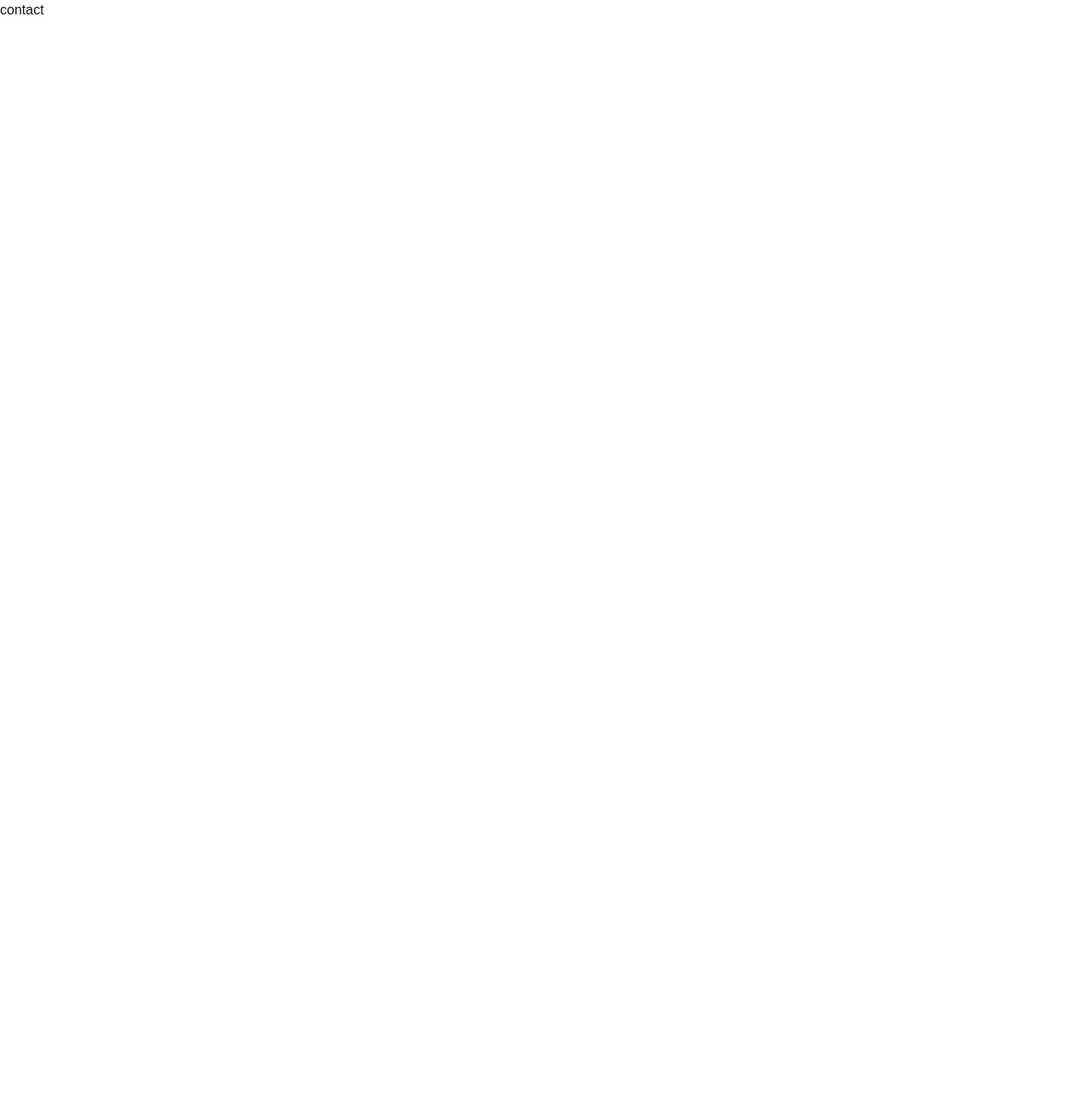
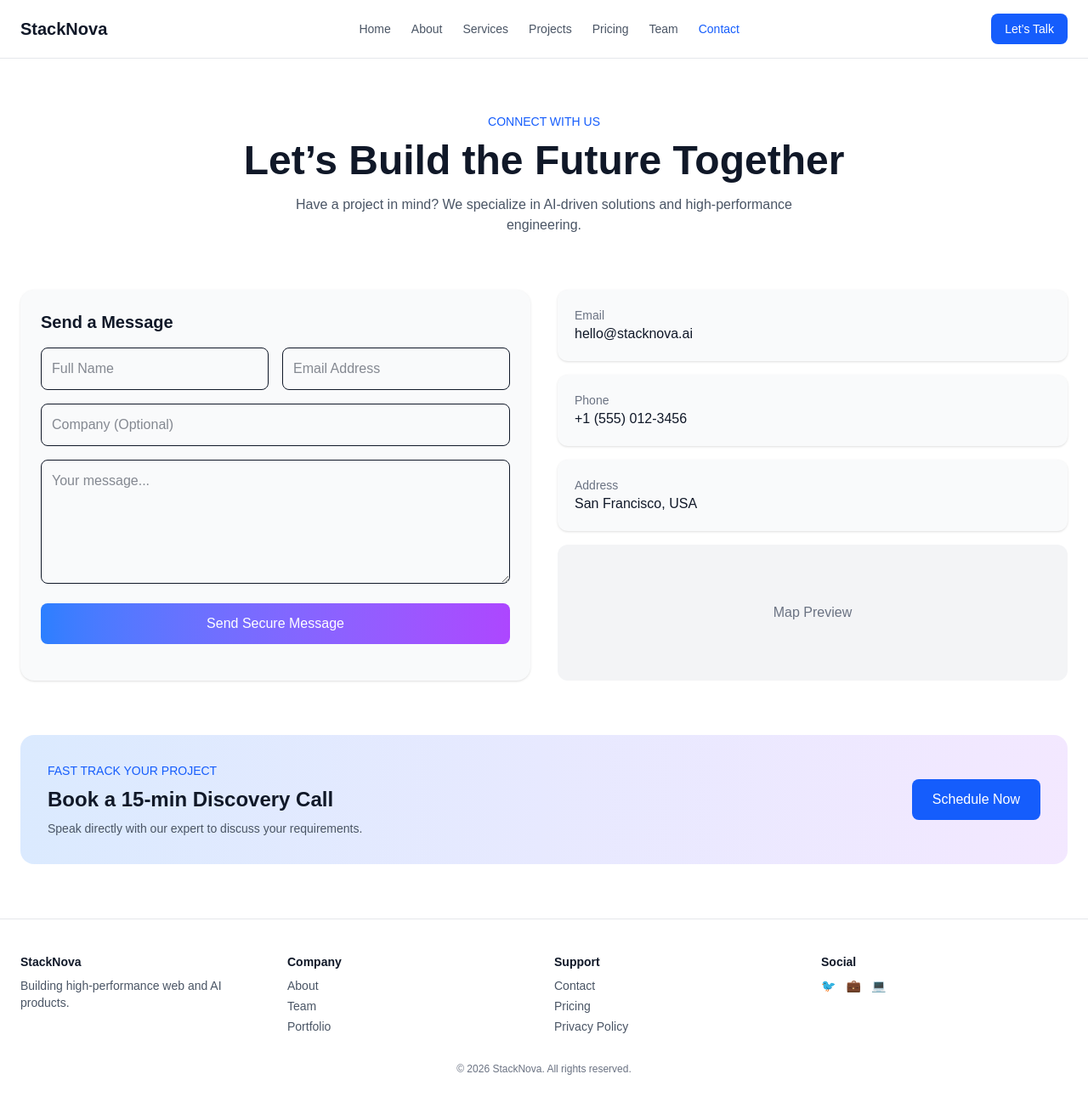
Before and after one commit to hemantgupta98/StackNova, a Next.js app in the folder frontend/: page /src/contact in a window 1280 px wide. Shown: the whole page at 85% size. Before the commit the page ends 800 px from the top, so only its background shows below. Built offline with nearby package versions, Linux system fonts and the light colour scheme.

Commit message:
work on contact ui

```diff
--- a/frontend/app/src/contact/page.tsx
+++ b/frontend/app/src/contact/page.tsx
@@ -1,9 +1,166 @@
-import Image from "next/image";
+"use client";
 
-export default function Home() {
+import React from "react";
+
+export default function ContactPage() {
   return (
-    <>
-    <h1>contact</h1>
-    </>
+    <div className="min-h-screen bg-white text-gray-900">
+      {/* Navbar */}
+      <header className="w-full border-b border-gray-200">
+        <div className="max-w-7xl mx-auto flex items-center justify-between px-6 py-4">
+          <h1 className="text-xl font-bold">StackNova</h1>
+          <nav className="hidden md:flex gap-6 text-sm text-gray-600">
+            <a href="#">Home</a>
+            <a href="#">About</a>
+            <a href="#">Services</a>
+            <a href="#">Projects</a>
+            <a href="#">Pricing</a>
+            <a href="#">Team</a>
+            <a href="#" className="text-blue-600 font-medium">
+              Contact
+            </a>
+          </nav>
+          <button className="bg-blue-600 text-white px-4 py-2 rounded-lg text-sm">
+            Let’s Talk
+          </button>
+        </div>
+      </header>
+
+      {/* Hero */}
+      <section className="text-center py-16 px-6">
+        <p className="text-sm text-blue-600 font-medium mb-3">
+          CONNECT WITH US
+        </p>
+        <h2 className="text-4xl md:text-5xl font-bold mb-4">
+          Let’s Build the Future Together
+        </h2>
+        <p className="text-gray-600 max-w-2xl mx-auto">
+          Have a project in mind? We specialize in AI-driven solutions and
+          high-performance engineering.
+        </p>
+      </section>
+
+      {/* Main Grid */}
+      <section className="max-w-7xl mx-auto px-6 grid md:grid-cols-2 gap-8 pb-16">
+        {/* Form */}
+        <div className="bg-gray-50 p-6 rounded-2xl shadow-sm">
+          <h3 className="text-xl font-semibold mb-4">Send a Message</h3>
+
+          <div className="grid grid-cols-1 md:grid-cols-2 gap-4 mb-4">
+            <input
+              type="text"
+              placeholder="Full Name"
+              className="border p-3 rounded-lg w-full"
+            />
+            <input
+              type="email"
+              placeholder="Email Address"
+              className="border p-3 rounded-lg w-full"
+            />
+          </div>
+
+          <input
+            type="text"
+            placeholder="Company (Optional)"
+            className="border p-3 rounded-lg w-full mb-4"
+          />
+
+          <textarea
+            placeholder="Your message..."
+            rows={5}
+            className="border p-3 rounded-lg w-full mb-4"
+          />
+
+          <button className="w-full bg-gradient-to-r from-blue-500 to-purple-500 text-white py-3 rounded-lg">
+            Send Secure Message
+          </button>
+        </div>
+
+        {/* Info */}
+        <div className="space-y-4">
+          <div className="bg-gray-50 p-5 rounded-xl shadow-sm">
+            <p className="text-sm text-gray-500">Email</p>
+            <p className="font-medium">hello@stacknova.ai</p>
+          </div>
+
+          <div className="bg-gray-50 p-5 rounded-xl shadow-sm">
+            <p className="text-sm text-gray-500">Phone</p>
+            <p className="font-medium">+1 (555) 012-3456</p>
+          </div>
+
+          <div className="bg-gray-50 p-5 rounded-xl shadow-sm">
+            <p className="text-sm text-gray-500">Address</p>
+            <p className="font-medium">San Francisco, USA</p>
+          </div>
+
+          <div className="bg-gray-100 h-40 rounded-xl flex items-center justify-center text-gray-500">
+            Map Preview
+          </div>
+        </div>
+      </section>
+
+      {/* CTA */}
+      <section className="max-w-7xl mx-auto px-6 pb-16">
+        <div className="bg-gradient-to-r from-blue-100 to-purple-100 p-8 rounded-2xl flex flex-col md:flex-row items-center justify-between gap-4">
+          <div>
+            <p className="text-sm text-blue-600 mb-2">
+              FAST TRACK YOUR PROJECT
+            </p>
+            <h3 className="text-2xl font-bold mb-2">
+              Book a 15-min Discovery Call
+            </h3>
+            <p className="text-gray-600 text-sm">
+              Speak directly with our expert to discuss your requirements.
+            </p>
+          </div>
+          <button className="bg-blue-600 text-white px-6 py-3 rounded-lg">
+            Schedule Now
+          </button>
+        </div>
+      </section>
+
+      {/* Footer */}
+      <footer className="border-t border-gray-200 py-10 px-6">
+        <div className="max-w-7xl mx-auto grid md:grid-cols-4 gap-6 text-sm">
+          <div>
+            <h4 className="font-bold mb-2">StackNova</h4>
+            <p className="text-gray-600">
+              Building high-performance web and AI products.
+            </p>
+          </div>
+
+          <div>
+            <h4 className="font-semibold mb-2">Company</h4>
+            <ul className="space-y-1 text-gray-600">
+              <li>About</li>
+              <li>Team</li>
+              <li>Portfolio</li>
+            </ul>
+          </div>
+
+          <div>
+            <h4 className="font-semibold mb-2">Support</h4>
+            <ul className="space-y-1 text-gray-600">
+              <li>Contact</li>
+              <li>Pricing</li>
+              <li>Privacy Policy</li>
+            </ul>
+          </div>
+
+          <div>
+            <h4 className="font-semibold mb-2">Social</h4>
+            <div className="flex gap-3 text-gray-600">
+              <span>🐦</span>
+              <span>💼</span>
+              <span>💻</span>
+            </div>
+          </div>
+        </div>
+
+        <p className="text-center text-gray-500 text-xs mt-8">
+          © 2026 StackNova. All rights reserved.
+        </p>
+      </footer>
+    </div>
   );
 }
```
